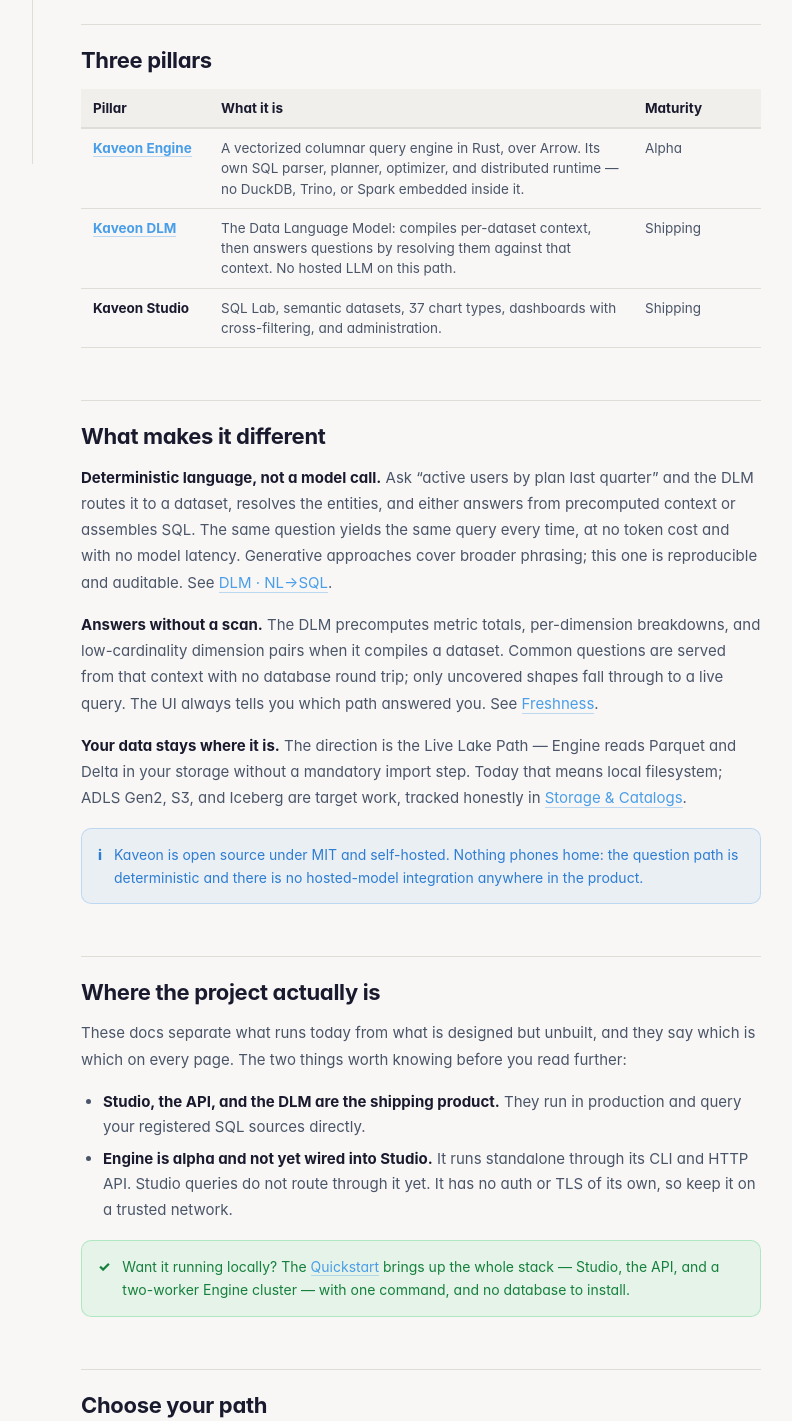
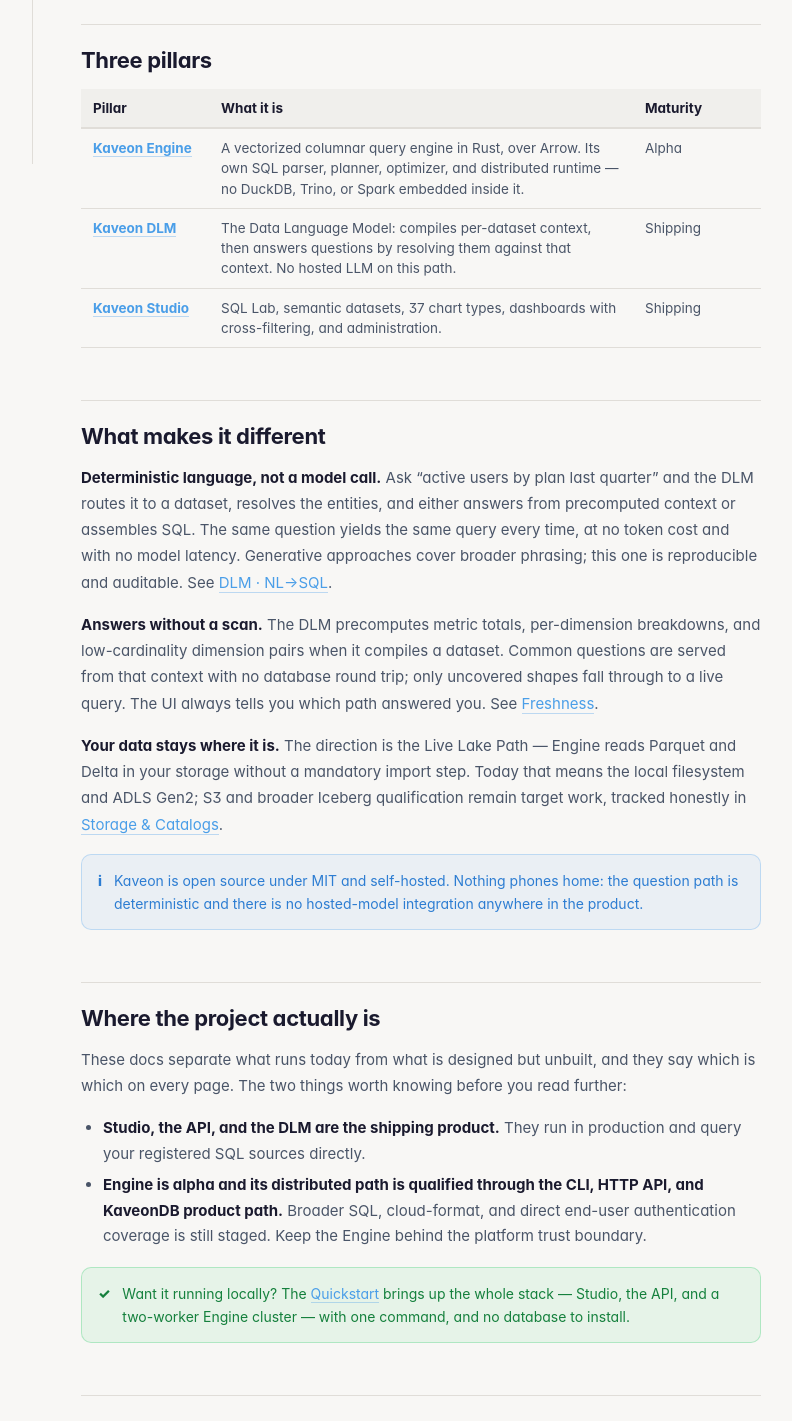
Before and after one commit to PruthviProdduturi/Kaveon, a Next.js app in the folder studio/: page /docs in a window 1280 px wide. Shown: the part 636-2057 px from the top of the page, without its empty margins (239-1031 px from the left). Built offline with nearby package versions, Linux system fonts and the light colour scheme; no server answers; a web font is replaced by a local one.

Commit message:
Align homepage pillar documentation

```diff
--- a/studio/app/docs/page.tsx
+++ b/studio/app/docs/page.tsx
@@ -41,7 +41,7 @@ export default function DocsIntro() {
             <td>Shipping</td>
           </tr>
           <tr>
-            <td><strong>Kaveon Studio</strong></td>
+            <td><strong><a href="/docs/studio">Kaveon Studio</a></strong></td>
             <td>SQL Lab, semantic datasets, 37 chart types, dashboards with cross-filtering, and administration.</td>
             <td>Shipping</td>
           </tr>
@@ -64,8 +64,8 @@ export default function DocsIntro() {
       </p>
       <p>
         <strong>Your data stays where it is.</strong> The direction is the Live Lake Path — Engine reads
-        Parquet and Delta in your storage without a mandatory import step. Today that means local
-        filesystem; ADLS Gen2, S3, and Iceberg are target work, tracked honestly in{" "}
+        Parquet and Delta in your storage without a mandatory import step. Today that means the local filesystem
+        and ADLS Gen2; S3 and broader Iceberg qualification remain target work, tracked honestly in{" "}
         <a href="/docs/engine/storage">Storage &amp; Catalogs</a>.
       </p>
 
@@ -85,9 +85,9 @@ export default function DocsIntro() {
           query your registered SQL sources directly.
         </li>
         <li>
-          <strong>Engine is alpha and not yet wired into Studio.</strong> It runs standalone through its CLI
-          and HTTP API. Studio queries do not route through it yet. It has no auth or TLS of its own, so keep
-          it on a trusted network.
+          <strong>Engine is alpha and its distributed path is qualified through the CLI, HTTP API, and KaveonDB
+          product path.</strong> Broader SQL, cloud-format, and direct end-user authentication coverage is still
+          staged. Keep the Engine behind the platform trust boundary.
         </li>
       </ul>
 
```
